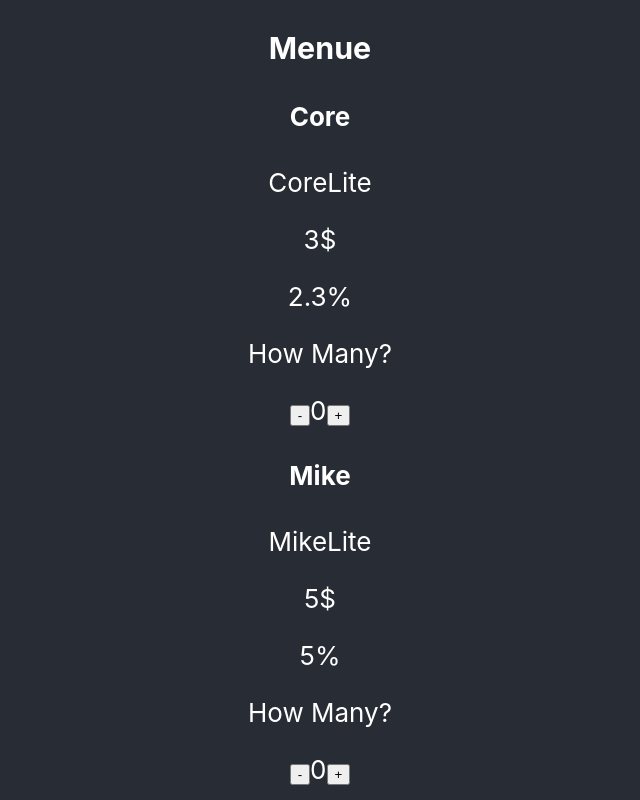
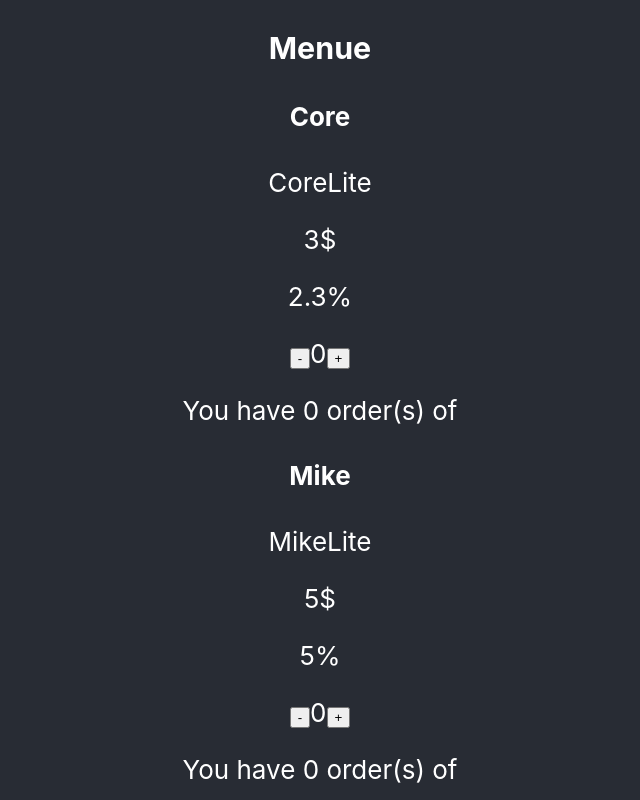
Before and after one commit to aliamirh/React-TapRoom, a React (Create React App) app: page /#/drinklist in a window 1280 px wide. Shown: the top 800 px of the page, without its empty margins (320-960 px from the left). Built offline with nearby package versions, Linux system fonts and the light colour scheme.

Commit message:
debugging

```diff
--- a/src/component/Drink.jsx
+++ b/src/component/Drink.jsx
@@ -13,7 +13,6 @@ function Drink(props) {
         <p>{props.price}$</p>
         <p>{props.alcohol}%</p>
         <div>
-        <p>How Many?</p>
           <DrinkOrder/>
         </div>
 
--- a/src/component/DrinkOrder.jsx
+++ b/src/component/DrinkOrder.jsx
@@ -1,4 +1,8 @@
 import React from "react";
+
+
+
+
 
 
 class DrinkOrder extends React.Component {
@@ -25,9 +29,13 @@ class DrinkOrder extends React.Component {
     render(){
         return (
             <div>
+
                 <button onClick={this.decrementOrder}>-</button>
                 <span>{this.state.order}</span>
                 <button onClick={this.incrementOrder}>+</button>
+                <div>
+                <p>You have {this.state.order} order(s) of </p>
+                </div>
             </div>
         );
 
```
